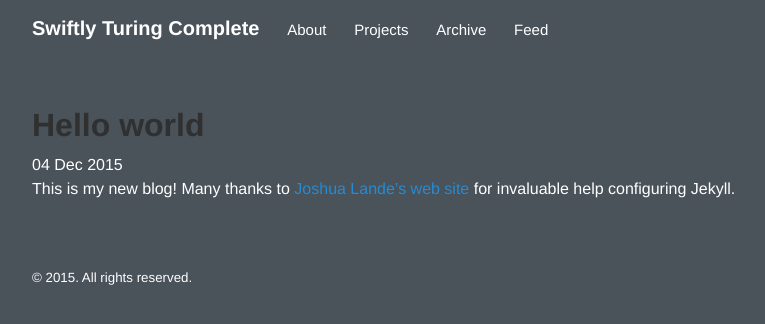
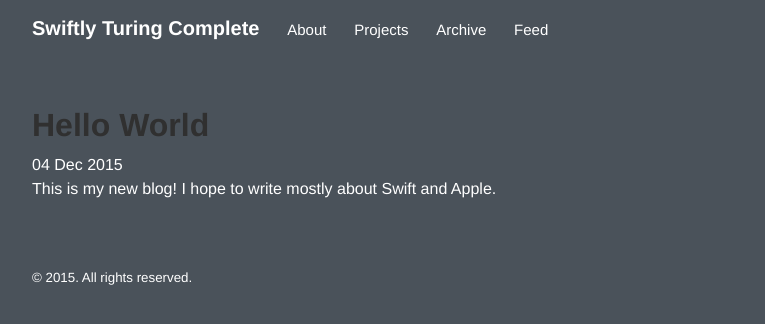
Before and after one commit to AtharvaVaidya/atharvavaidya.github.io, a Jekyll site: the page built from _posts/2015-12-04-hello-world.md, in a window 1280 px wide. Shown: the top 324 px of the page, without its empty margins (224-989 px from the left). Built offline with Jekyll 4.4.1, drawn with Linux system fonts in a browser that asks for light colours.

Commit message:
Update 2015-12-04-hello-world.md

```diff
--- a/_posts/2015-12-04-hello-world.md
+++ b/_posts/2015-12-04-hello-world.md
@@ -1,8 +1,6 @@
 ---
 layout: post
-title: Hello world
+title: Hello World
 ---
 
-This is my new blog! Many thanks to [Joshua Lande's web site][jl-website] for invaluable help configuring Jekyll.
-
-[jl-website]: http://joshualande.com/jekyll-github-pages-poole/
+This is my new blog! I hope to write mostly about Swift and Apple.
```
